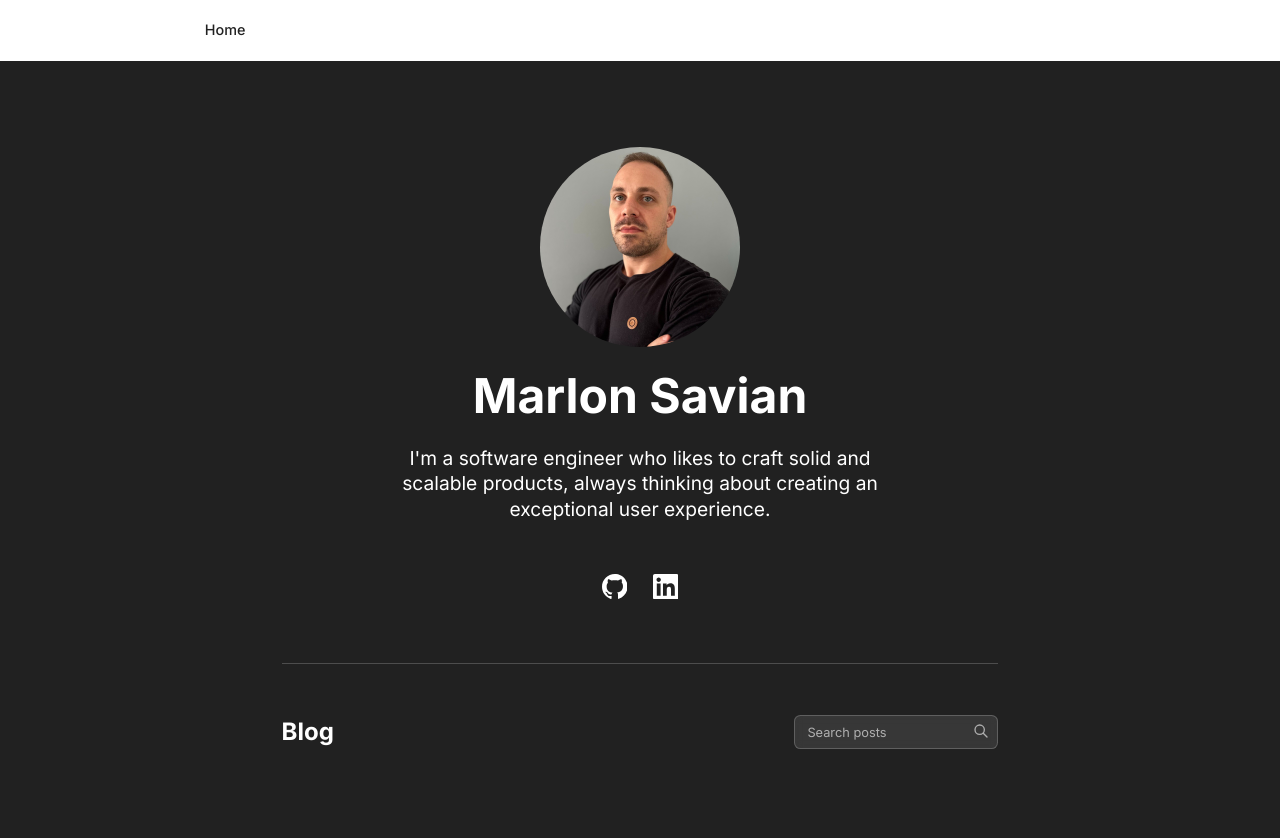
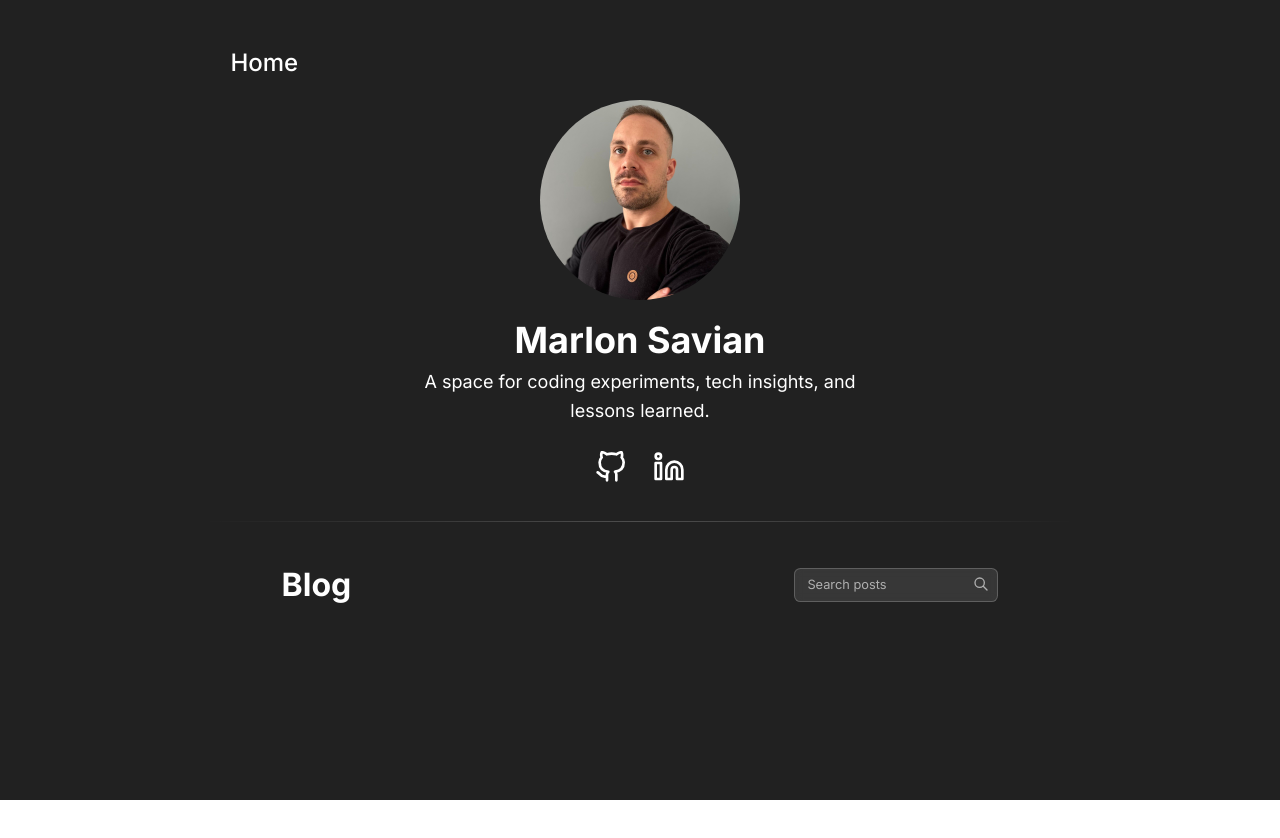
Before and after one commit to mdsavian/marlonsavian.com, a Next.js app: page / in a window 1280 px wide. Shown: the top 838 px of the page. After the commit the page ends 800 px from the top, so only its background shows below. Built offline with nearby package versions, Linux system fonts and the light colour scheme.

Commit message:
adjust background color and header

```diff
--- a/app/components/Header/index.tsx
+++ b/app/components/Header/index.tsx
@@ -2,13 +2,10 @@ import * as React from "react";
 
 const Header = () => {
   return (
-    <nav className="bg-transparent z-50 flex items-center w-full sticky top-0">
+    <nav className="z-50 flex items-center w-full sticky top-0">
       <div className="w-full max-w-6xl mx-auto px-8 py-6">
         <div className="flex items-center">
-          <a
-            href="/"
-            className="text-primary hover:text-white transition-colors duration-200 text-lg font-medium"
-          >
+          <a href="/" className="text-white hover:text-white text-[24px] font-medium">
             Home
           </a>
         </div>
--- a/app/components/Hero/index.tsx
+++ b/app/components/Hero/index.tsx
@@ -1,36 +1,45 @@
 import Photo from "./Photo";
+import Header from "../Header";
 
 const Hero: React.FC = () => {
   return (
-    <section className="flex flex-col bg-primary w-full relative min-h-screen">
-      <div className="w-full max-w-6xl mx-auto px-8 flex flex-col items-center justify-center pt-20 pb-20 text-center flex-1">
-        <div className="mb-8">
+    <div className="flex flex-col w-full relative min-h-screen max-w-6xl mx-auto px-8 items-center pt-8 pb-20 text-center">
+        <Header />
+        <div className="mb-4">
           <Photo />
         </div>
 
-        <h1
-          id="header-software-engineer"
-          className="text-white text-5xl md:text-6xl font-bold text-center mb-8"
-        >
+        <h1 id="header-software-engineer" className="text-white text-[36px] font-bold text-center">
           Marlon Savian
         </h1>
 
         <p
-          className="text-white text-xl md:text-2xl max-w-2xl text-center leading-relaxed mb-16"
+          className="text-white text-[18px] max-w-[450px] text-center leading-relaxed mb-8"
           id="span-description"
         >
-          I&#39;m a software engineer who likes to craft solid and scalable products, always
-          thinking about creating an exceptional user experience.
+          A space for coding experiments, tech insights, and lessons learned.
         </p>
 
-        <div className="flex items-center space-x-8 mb-20">
+        <div className="flex items-center space-x-8 mb-4">
           {/* GitHub Icon */}
           <a
             href="https://github.com/mdsavian"
             className="text-white hover:text-white transition-colors"
           >
-            <svg className="w-8 h-8" fill="currentColor" viewBox="0 0 24 24">
-              <path d="M12 0c-6.626 0-12 5.373-12 12 0 5.302 3.438 9.8 8.207 11.387.599.111.793-.261.793-.577v-2.234c-3.338.726-4.033-1.416-4.033-1.416-.546-1.387-1.333-1.756-1.333-1.756-1.089-.745.083-.729.083-.729 1.205.084 1.839 1.237 1.839 1.237 1.07 1.834 2.807 1.304 3.492.997.107-.775.418-1.305.762-1.604-2.665-.305-5.467-1.334-5.467-5.931 0-1.311.469-2.381 1.236-3.221-.124-.303-.535-1.524.117-3.176 0 0 1.008-.322 3.301 1.23.957-.266 1.983-.399 3.003-.404 1.02.005 2.047.138 3.006.404 2.291-1.552 3.297-1.23 3.297-1.30.653 1.653.242 2.874.118 3.176.77.84 1.235 1.911 1.235 3.221 0 4.609-2.807 5.624-5.479 5.921.43.372.823 1.102.823 2.222v3.293c0 .319.192.694.801.576 4.765-1.589 8.199-6.086 8.199-11.386 0-6.627-5.373-12-12-12z" />
+            <svg
+              xmlns="http://www.w3.org/2000/svg"
+              viewBox="0 0 24 24"
+              width="32"
+              height="32"
+              fill="none"
+              stroke="currentColor"
+              strokeWidth="2"
+              strokeLinecap="round"
+              strokeLinejoin="round"
+              aria-hidden="true"
+            >
+              <title>GitHub profile</title>
+              <path d="M9 19c-5 1.5-5-2.5-7-3m14 6v-3.87a3.37 3.37 0 0 0-.94-2.61c3.14-.35 6.44-1.54 6.44-7A5.44 5.44 0 0 0 20 4.77 5.07 5.07 0 0 0 19.91 1S18.73.65 16 2.48a13.38 13.38 0 0 0-7 0C6.27.65 5.09 1 5.09 1A5.07 5.07 0 0 0 5 4.77a5.44 5.44 0 0 0-1.5 3.78c0 5.42 3.3 6.61 6.44 7A3.37 3.37 0 0 0 9 18.13V22" />
             </svg>
           </a>
 
@@ -39,16 +48,32 @@ const Hero: React.FC = () => {
             href="https://www.linkedin.com/in/marlon-savian/"
             className="text-white hover:text-white transition-colors"
           >
-            <svg className="w-8 h-8" fill="currentColor" viewBox="0 0 24 24">
-              <path d="M20.447 20.452h-3.554v-5.569c0-1.328-.027-3.037-1.852-3.037-1.853 0-2.136 1.445-2.136 2.939v5.667H9.351V9h3.414v1.561h.046c.477-.9 1.637-1.85 3.37-1.85 3.601 0 4.267 2.37 4.267 5.455v6.286zM5.337 7.433c-1.144 0-2.063-.926-2.063-2.065 0-1.138.92-2.063 2.063-2.063 1.14 0 2.064.925 2.064 2.063 0 1.139-.925 2.065-2.064 2.065zm1.782 13.019H3.555V9h3.564v11.452zM22.225 0H1.771C.792 0 0 .774 0 1.729v20.542C0 23.227.792 24 1.771 24h20.451C23.2 24 24 23.227 24 22.271V1.729C24 .774 23.2 0 22.222 0h.003z" />
+            <svg
+              xmlns="http://www.w3.org/2000/svg"
+              viewBox="0 0 24 24"
+              width="32"
+              height="32"
+              fill="none"
+              stroke="currentColor"
+              strokeWidth="2"
+              strokeLinecap="round"
+              strokeLinejoin="round"
+              aria-hidden="true"
+            >
+              <title>LinkedIn profile</title>
+              <path d="M16 8a6 6 0 0 1 6 6v7h-4v-7a2 2 0 0 0-2-2 2 2 0 0 0-2 2v7h-4v-7a6 6 0 0 1 6-6z" />
+              <rect x="2" y="9" width="4" height="12" />
+              <circle cx="4" cy="4" r="2" />
             </svg>
           </a>
         </div>
 
+        <div className="w-full h-px bg-gradient-to-r from-transparent via-white/20 to-transparent my-8"></div>
+
         {/* Blog Section */}
-        <div className="w-full max-w-4xl border-t border-white/20 pt-16">
+        <div className="w-full max-w-4xl pt-4 relative">
           <div className="flex items-center justify-between mb-8 flex-wrap gap-4">
-            <h2 className="text-white text-3xl font-bold">Blog</h2>
+            <h2 className="text-white text-[32px] font-bold">Blog</h2>
             <div className="relative">
               <input
                 type="text"
@@ -71,8 +96,7 @@ const Hero: React.FC = () => {
             </div>
           </div>
         </div>
-      </div>
-    </section>
+    </div>
   );
 };
 
--- a/app/page.tsx
+++ b/app/page.tsx
@@ -1,13 +1,9 @@
-import Header from "./components/Header";
 import Hero from "./components/Hero";
 
 export default function Home() {
   return (
-    <div className="relative">
-      <Header />
-      <main>
-        <Hero />
-      </main>
+    <div className="bg-primary">
+      <Hero />
     </div>
   );
 }
```
